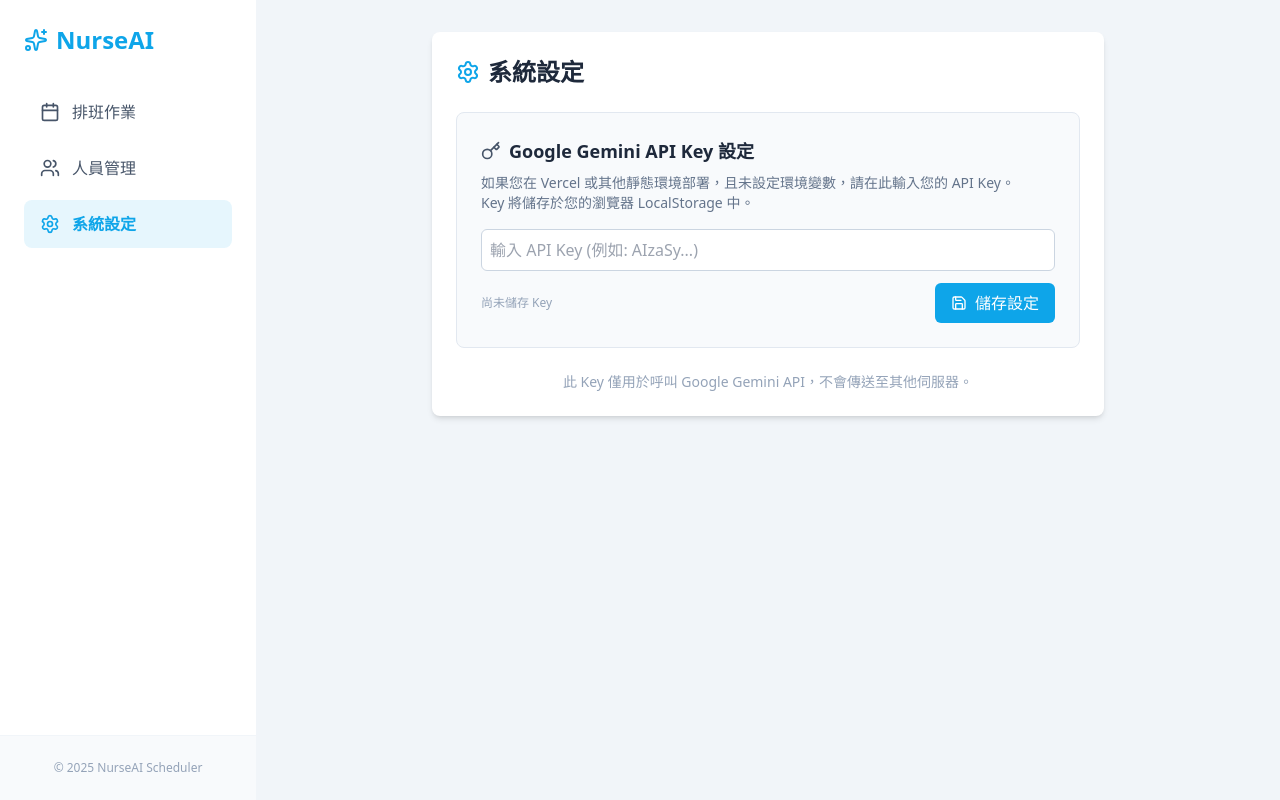
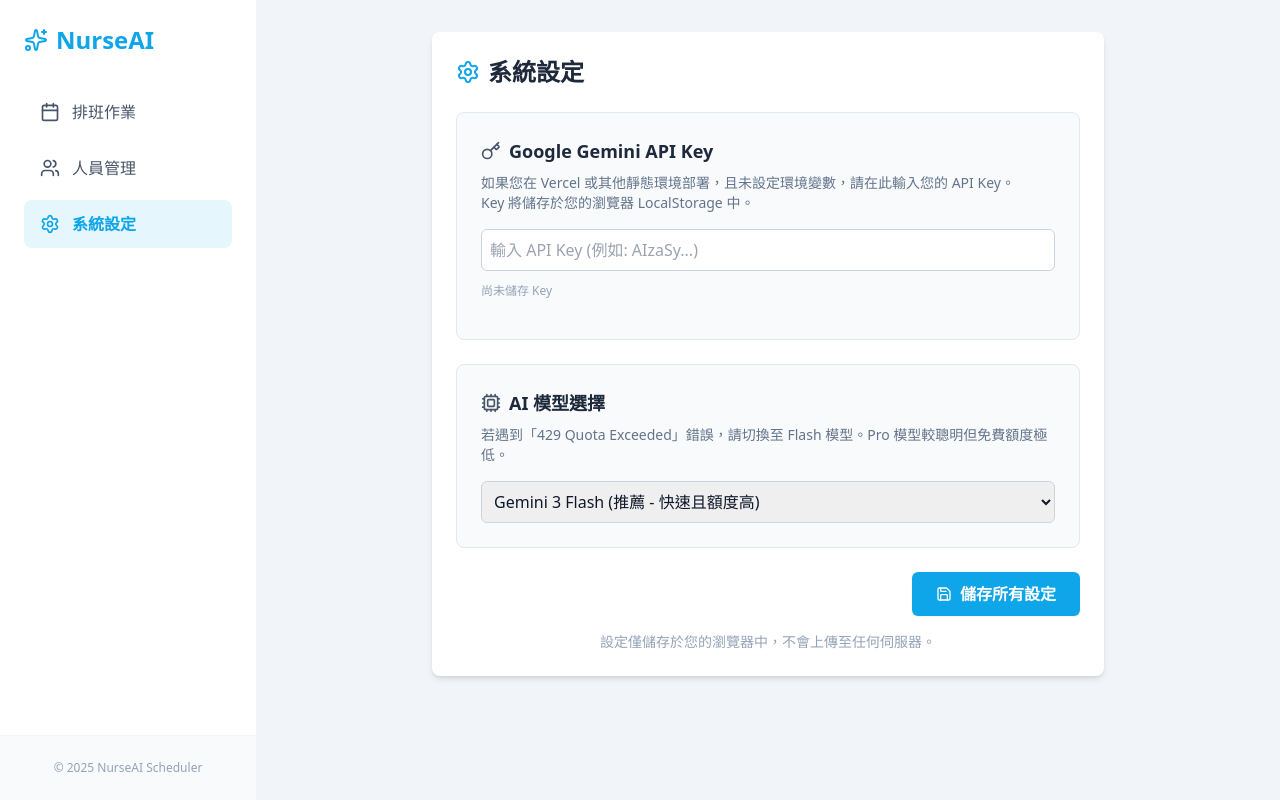
Before and after one commit to a0929639992ca-hub/NurseAI-Scheduler, a React (Vite) app: page / in a window 1280 px wide. Both pictures are taken after a click on the button "系統設定". Built offline with nearby package versions, Linux system fonts and the light colour scheme.

Commit message:
V1.3再次修正key

```diff
--- a/App.tsx
+++ b/App.tsx
@@ -1,5 +1,5 @@
 import React, { useState, useEffect } from 'react';
-import { Calendar, Users, Settings, Sparkles, AlertCircle, Menu, X, Undo2, Key, Save } from 'lucide-react';
+import { Calendar, Users, Settings, Sparkles, AlertCircle, Menu, X, Undo2, Key, Save, Cpu } from 'lucide-react';
 import NurseManager from './components/NurseManager';
 import RosterView from './components/RosterView';
 import RequestGrid from './components/RequestGrid';
@@ -12,6 +12,12 @@ enum View {
   STAFF = 'staff',
   SETTINGS = 'settings'
 }
+
+const AVAILABLE_MODELS = [
+  { id: 'gemini-3-flash-preview', name: 'Gemini 3 Flash (推薦 - 快速且額度高)' },
+  { id: 'gemini-3-pro-preview', name: 'Gemini 3 Pro (智能 - 額度較低)' },
+  { id: 'gemini-2.5-flash-latest', name: 'Gemini 2.5 Flash (穩定)' },
+];
 
 const App: React.FC = () => {
   const [currentView, setCurrentView] = useState<View>(View.ROSTER);
@@ -26,6 +32,7 @@ const App: React.FC = () => {
   // Settings State
   const [apiKeyInput, setApiKeyInput] = useState('');
   const [savedKeyObfuscated, setSavedKeyObfuscated] = useState('');
+  const [selectedModel, setSelectedModel] = useState('gemini-3-flash-preview');
 
   useEffect(() => {
     // Load roster when date changes
@@ -36,11 +43,15 @@ const App: React.FC = () => {
   }, [currentDate]);
 
   useEffect(() => {
-    // Load existing key for display
+    // Load settings
     const storedKey = localStorage.getItem('nurseai_api_key');
     if (storedKey) {
       setApiKeyInput(storedKey);
       setSavedKeyObfuscated(storedKey.slice(0, 4) + '...' + storedKey.slice(-4));
+    }
+    const storedModel = localStorage.getItem('nurseai_model');
+    if (storedModel) {
+      setSelectedModel(storedModel);
     }
   }, []);
 
@@ -70,7 +81,14 @@ const App: React.FC = () => {
     setError(null);
 
     try {
-      const newRoster = await generateSchedule(currentDate.year, currentDate.month, nurses, requests);
+      // Pass selectedModel to the generator
+      const newRoster = await generateSchedule(
+        currentDate.year,
+        currentDate.month,
+        nurses,
+        requests,
+        selectedModel
+      );
       saveRoster(newRoster);
       setActiveRoster(newRoster);
     } catch (err: any) {
@@ -81,6 +99,12 @@ const App: React.FC = () => {
            setCurrentView(View.SETTINGS);
          }
       }
+      // If error suggests quota, switch to settings
+      if (err.message && (err.message.includes("額度") || err.message.includes("Quota"))) {
+        if (confirm("API 額度已滿。是否前往設定頁面更換為 Flash 模型？")) {
+          setCurrentView(View.SETTINGS);
+        }
+     }
     } finally {
       setIsGenerating(false);
     }
@@ -92,16 +116,25 @@ const App: React.FC = () => {
     }
   };
 
-  const saveApiKey = () => {
+  const saveSettings = () => {
+    let msg = "";
+
+    // Save Key
     if (!apiKeyInput.trim()) {
       localStorage.removeItem('nurseai_api_key');
       setSavedKeyObfuscated('');
-      alert("API Key 已清除");
+      msg += "API Key 已清除。";
     } else {
       localStorage.setItem('nurseai_api_key', apiKeyInput.trim());
       setSavedKeyObfuscated(apiKeyInput.trim().slice(0, 4) + '...' + apiKeyInput.trim().slice(-4));
-      alert("API Key 已儲存 (僅儲存於您的瀏覽器)");
+      msg += "API Key 已儲存。";
     }
+
+    // Save Model
+    localStorage.setItem('nurseai_model', selectedModel);
+    msg += ` 模型已更新為 ${AVAILABLE_MODELS.find(m => m.id === selectedModel)?.name.split(' ')[0]}。`;
+
+    alert(msg);
   };
 
   const NavItem = ({ view, icon: Icon, label }: { view: View, icon: any, label: string }) => (
@@ -251,10 +284,11 @@ const App: React.FC = () => {
                 系統設定
              </h2>
 
+             {/* API Key Section */}
              <div className="bg-slate-50 p-6 rounded-lg border border-slate-200 mb-6">
                 <h3 className="text-lg font-semibold text-slate-800 mb-2 flex items-center gap-2">
                     <Key className="w-5 h-5 text-slate-600" />
-                    Google Gemini API Key 設定
+                    Google Gemini API Key
                 </h3>
                 <p className="text-sm text-slate-500 mb-4">
                     如果您在 Vercel 或其他靜態環境部署，且未設定環境變數，請在此輸入您的 API Key。
@@ -262,7 +296,7 @@ const App: React.FC = () => {
                     Key 將儲存於您的瀏覽器 LocalStorage 中。
                 </p>
 
-                <div className="flex flex-col gap-3">
+                <div className="flex flex-col gap-3 mb-4">
                     <input
                         type="password"
                         value={apiKeyInput}
@@ -270,23 +304,46 @@ const App: React.FC = () => {
                         placeholder="輸入 API Key (例如: AIzaSy...)"
                         className="p-2 border border-slate-300 rounded-md focus:ring-primary focus:border-primary w-full"
                     />
-                    <div className="flex items-center justify-between">
-                        <span className="text-xs text-slate-400">
-                            {savedKeyObfuscated ? `目前已儲存: ${savedKeyObfuscated}` : '尚未儲存 Key'}
-                        </span>
-                        <button
-                            onClick={saveApiKey}
-                            className="bg-primary text-white px-4 py-2 rounded-md hover:bg-blue-600 transition-colors flex items-center gap-2"
-                        >
-                            <Save className="w-4 h-4" />
-                            儲存設定
-                        </button>
+                     <div className="text-xs text-slate-400">
+                        {savedKeyObfuscated ? `目前已儲存: ${savedKeyObfuscated}` : '尚未儲存 Key'}
                     </div>
                 </div>
              </div>
 
-             <div className="text-sm text-slate-400 text-center">
-                 此 Key 僅用於呼叫 Google Gemini API，不會傳送至其他伺服器。
+             {/* Model Selection Section */}
+             <div className="bg-slate-50 p-6 rounded-lg border border-slate-200 mb-6">
+                <h3 className="text-lg font-semibold text-slate-800 mb-2 flex items-center gap-2">
+                    <Cpu className="w-5 h-5 text-slate-600" />
+                    AI 模型選擇
+                </h3>
+                <p className="text-sm text-slate-500 mb-4">
+                    若遇到「429 Quota Exceeded」錯誤，請切換至 Flash 模型。Pro 模型較聰明但免費額度極低。
+                </p>
+                <div className="flex flex-col gap-3">
+                   <select
+                     value={selectedModel}
+                     onChange={(e) => setSelectedModel(e.target.value)}
+                     className="p-2 border border-slate-300 rounded-md focus:ring-primary focus:border-primary w-full"
+                   >
+                     {AVAILABLE_MODELS.map(m => (
+                       <option key={m.id} value={m.id}>{m.name}</option>
+                     ))}
+                   </select>
+                </div>
+             </div>
+
+             <div className="flex justify-end">
+                <button
+                    onClick={saveSettings}
+                    className="bg-primary text-white px-6 py-2.5 rounded-md hover:bg-blue-600 transition-colors flex items-center gap-2 font-bold shadow-sm"
+                >
+                    <Save className="w-4 h-4" />
+                    儲存所有設定
+                </button>
+             </div>
+
+             <div className="mt-4 text-sm text-slate-400 text-center">
+                 設定僅儲存於您的瀏覽器中，不會上傳至任何伺服器。
              </div>
            </div>
         )}
--- a/services/aiScheduler.ts
+++ b/services/aiScheduler.ts
@@ -8,12 +8,14 @@ export const generateSchedule = async (
   year: number,
   month: number,
   nurses: Nurse[],
-  requests: RequestMap = {}
+  requests: RequestMap = {},
+  model: string = 'gemini-3-flash-preview' // Default to Flash for better quotas
 ): Promise<MonthlyRoster> => {
 
-  let apiKey = process.env.API_KEY;
+  // 1. Try process.env (Vercel/Node) - support VITE_ prefix for Vite apps
+  let apiKey = process.env.API_KEY || import.meta.env.VITE_API_KEY;
 
-  // 1. Try to get from LocalStorage (for Vercel/Static deployments where env var might be missing)
+  // 2. Try to get from LocalStorage (for Browser manual override)
   if (!apiKey && typeof window !== 'undefined') {
     const storedKey = localStorage.getItem('nurseai_api_key');
     if (storedKey) {
@@ -21,21 +23,17 @@ export const generateSchedule = async (
     }
   }
 
-  // 2. Handle Google AI Studio Environment (IDX/Project IDX)
+  // 3. Handle Google AI Studio Environment (IDX/Project IDX)
   if (!apiKey && typeof window !== 'undefined' && (window as any).aistudio) {
     const hasKey = await (window as any).aistudio.hasSelectedApiKey();
     if (!hasKey) {
        await (window as any).aistudio.openSelectKey();
     }
-    // In AI Studio, the key is injected into process.env after selection,
-    // but we might need to rely on the underlying mechanism if process.env isn't updated immediately in this scope.
-    // However, usually it requires a reload or the environment wrapper handles it.
-    // For now, we assume if they passed the prompt, the environment is ready or process.env is updated.
     apiKey = process.env.API_KEY;
   }
 
   if (!apiKey) {
-    throw new Error("未偵測到 API Key。請在「系統設定」中輸入您的 Google Gemini API Key，或確認 Vercel 環境變數設定。");
+    throw new Error("未偵測到 API Key。請在「系統設定」中輸入您的 Google Gemini API Key。");
   }
 
   const daysInMonth = getDaysInMonth(year, month);
@@ -151,7 +149,7 @@ export const generateSchedule = async (
 
   try {
     const response = await ai.models.generateContent({
-      model: 'gemini-3-pro-preview',
+      model: model,
       contents: prompt,
       config: {
         systemInstruction: systemInstruction,
@@ -193,9 +191,16 @@ export const generateSchedule = async (
       schedules: processedSchedules
     };
 
-  } catch (error) {
+  } catch (error: any) {
     console.error("AI Scheduling Failed:", error);
-    // Rethrow with clear message
+
+    // Provide more specific error messages
+    const errorMessage = error.message || error.toString();
+
+    if (errorMessage.includes("429") || errorMessage.includes("RESOURCE_EXHAUSTED")) {
+      throw new Error(`API 額度已滿 (Quota Exceeded)。目前的模型 (${model}) 可能已達到免費限制。請在「系統設定」中切換至其他模型 (如 Flash) 後再試。`);
+    }
+
     throw error;
   }
 };
```
